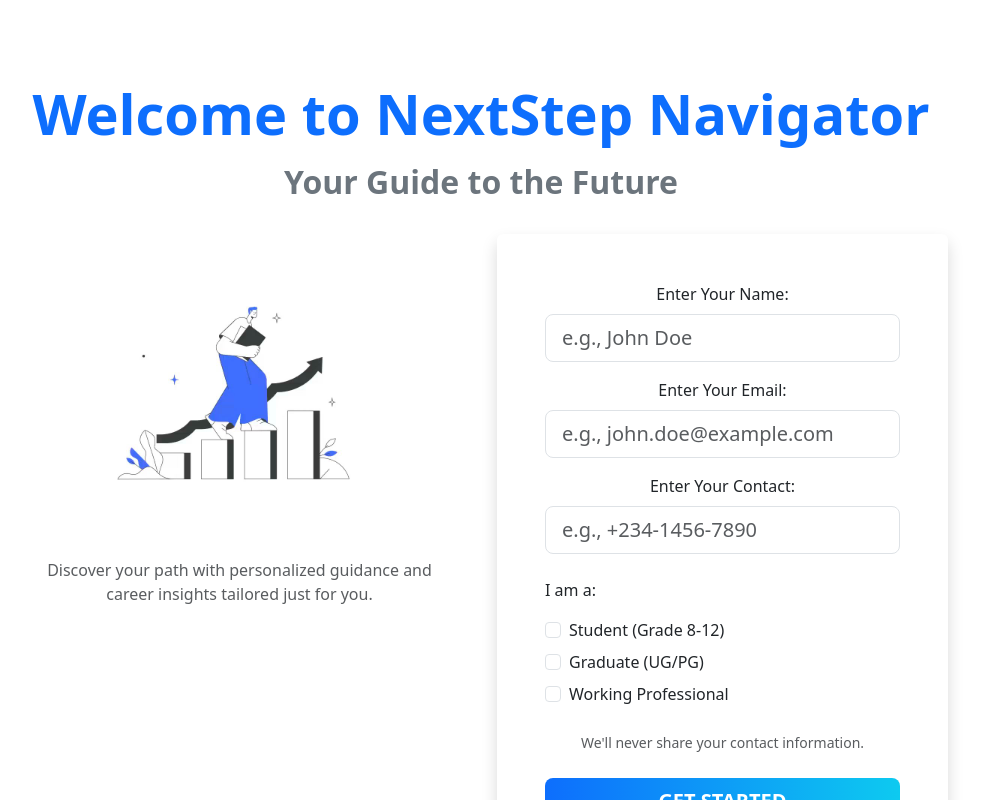
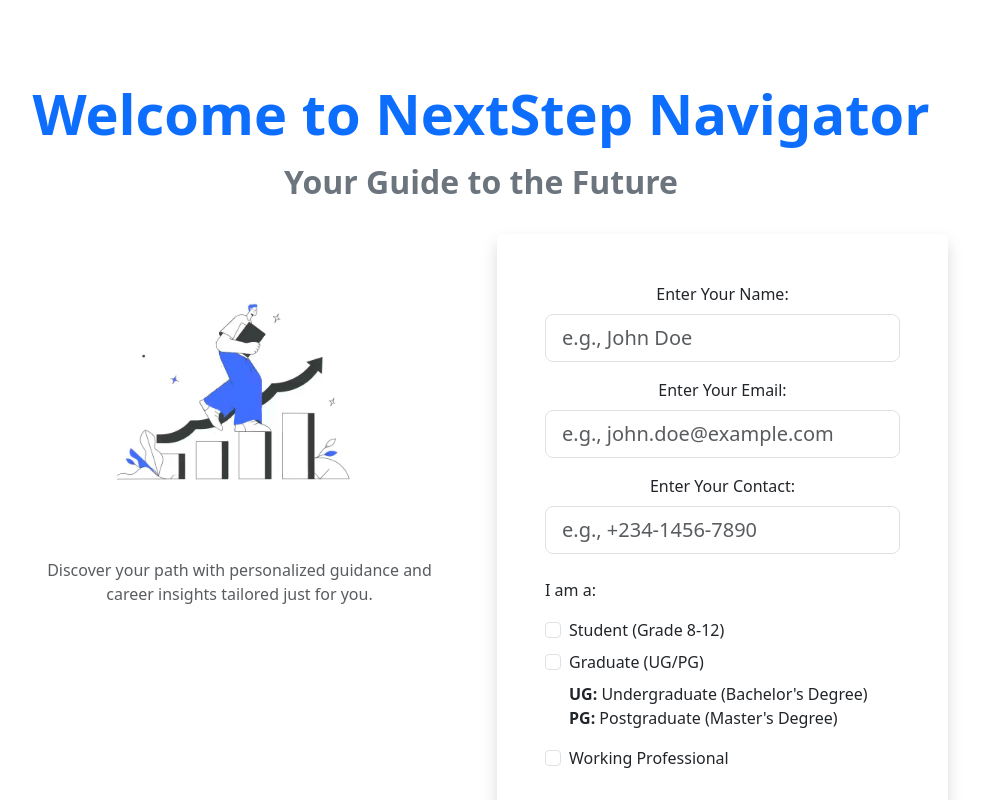
Before and after one commit to Faro123-sudo/Glitch-Bomb-NextStep-Navigator, a React (Vite) app in the folder nextstep-navigator/: page / in a window 1280 px wide. Shown: the top 800 px of the page, without its empty margins (159-1141 px from the left). Built offline with nearby package versions, Linux system fonts and the light colour scheme.

Commit message:
Update landingPage.jsx

```diff
--- a/nextstep-navigator/src/pages/landingPage.jsx
+++ b/nextstep-navigator/src/pages/landingPage.jsx
@@ -97,6 +97,10 @@ function LandingPage() {
                                                 Graduate (UG/PG)
                                             </label>
                                         </div>
+                                        <p className="text-start ms-4">
+                                            <strong>UG:</strong> Undergraduate (Bachelor's Degree) <br />
+                                            <strong>PG:</strong> Postgraduate (Master's Degree)
+                                        </p>
                                         <div className="form-check mb-3">
                                             <input className="form-check-input" type="checkbox" id="working" />
                                             <label className="form-check-label" htmlFor="working">
```
